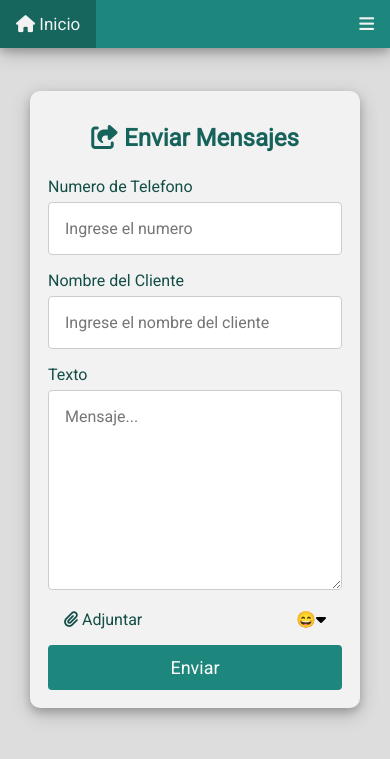
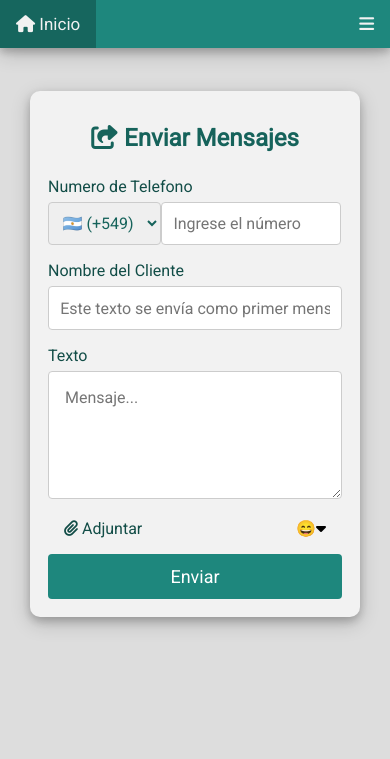
Before and after one commit to GuillermoPastoriniRivas/whatsapp-api, a Flask app: page /send in a window 390 px wide. Shown: the top 759 px of the page. Run offline with Flask 2, Linux system fonts and the light colour scheme; the visitor is signed in with stand-in values (Sample User, id 1); data comes from the database, SQL or seed files in the repository; data that the repository does not hold is empty; some libraries are stand-ins or nearby versions.

Commit message:
asdugiasiudg

```diff
--- a/application.py
+++ b/application.py
@@ -112,8 +112,21 @@ def send():
         agreg = Linea.query.get(asig.linea_id)
         lineas.append(agreg)
     if request.method == 'POST':
+
         instancia = random.choice(lineas)
-        phone = request.form.get("phone")
+        numero = str(request.form.get("phone"))
+        prefijo = str(request.form.get("selectorflags"))
+        cliente = request.form.get("cliente")
+        phone = prefijo + numero
+        if cliente:
+            body = cliente
+            instancias = str(instancia.api_url)
+            tokens = str(instancia.token)
+            url = f'{instancias}message?token={tokens}'
+            data = ({"phone": phone, "body": body})
+            res = requests.post(url, json=data, timeout=2000)
+            if res.status_code != 200:
+                raise Exception("ERROR: API request unsuccessful.")
         archivo = request.files["archivo"]
         if archivo.filename:
             instancias = str(instancia.api_url)
@@ -124,7 +137,7 @@ def send():
             ruta = os.path.join(uploads_dir, secure_filename(archivo.filename))
             body = DataURI.from_file(str(ruta))
             data = ({"phone": phone, "body": body, "filename": archivo.filename, "caption": mensaje })
-            nuevo = Enviado(user=current_user.username, linea=instancia.name, numero=phone, mensaje=mensaje, archivo=archivo.filename)
+            nuevo = Enviado(user=current_user.username, linea=instancia.name, numero=numero, prefijo=prefijo, mensaje=mensaje, archivo=archivo.filename)
             db.session.add(nuevo)
             db.session.commit()
         elif not archivo:
@@ -133,7 +146,7 @@ def send():
             tokens = str(instancia.token)
             url = f'{instancias}message?token={tokens}'
             data = ({"phone": phone, "body": body})
-            nuevo = Enviado(user=current_user.username, linea=instancia.name, numero=phone, mensaje=body)
+            nuevo = Enviado(user=current_user.username, linea=instancia.name, numero=numero, prefijo=prefijo, mensaje=body)
             db.session.add(nuevo)
             db.session.commit()
         res = requests.post(url, json=data, timeout=2000)
@@ -270,7 +283,8 @@ def envios(user_id):
         if myuser is None:
             return render_template("error.html", message="No user.")
         enviados = Enviado.query.filter_by(user=myuser.username).all()
-        return render_template("enviados.html", enviados=enviados, usuario=myuser)
+        cantidad = len(enviados)
+        return render_template("enviados.html", enviados=enviados, usuario=myuser, cantidad=cantidad)
 
 @app.route("/lineas/<int:user_id>", methods=["GET", "POST"])
 @login_required
--- a/models.py
+++ b/models.py
@@ -47,5 +47,6 @@ class Enviado(db.Model):
     user = db.Column(db.String(200), nullable=False)
     linea = db.Column(db.String(200), nullable=False)
     numero = db.Column(db.BigInteger, nullable=False)
+    prefijo = db.Column(db.Integer, nullable=False)
     mensaje = db.Column(db.String(200), nullable=True)
     archivo = db.Column(db.String(200),  nullable=True)
--- a/static/styles/aaai.css
+++ b/static/styles/aaai.css
@@ -43,7 +43,7 @@ body {
   float: right;
 }
 
-@media screen and (max-width: 600px) {
+@media screen and (max-width: 750px) {
   .topnav a:not(:first-child) {display: none;}
 
   .topnav a.icon {
@@ -52,7 +52,7 @@ body {
   }
 }
 
-@media screen and (max-width: 600px) {
+@media screen and (max-width: 750px) {
   .topnav.responsive {position: relative;}
   .topnav.responsive .icon {
     position: absolute;
@@ -296,7 +296,7 @@ input[type=password], input[type=text], select, textarea {
 }
 
  #myTable tr:hover,  #myTable2 tr:hover {
-  background-color: #afafaf;
+  background-color: #d8d8d8;
 }
 
 #myTable tr.header th, #myTable2 tr.header th {
@@ -369,7 +369,7 @@ input[type=password], input[type=text], select, textarea {
 }
 
 .admin-table tr:hover {
-  background-color: #afafaf;
+  background-color: #d8d8d8;
 }
 
 .admin-table tr.header th {
@@ -421,6 +421,7 @@ input[type=password], input[type=text], select, textarea {
   border: none;
   -webkit-box-shadow: 0 2px 3px 0 rgba(0, 0, 0, 0.2);
   box-shadow: 0 2px 3px 0 rgba(0, 0, 0, 0.2);
+  position: absolute;
 }
 
 #listaNumeros p {
@@ -430,3 +431,42 @@ input[type=password], input[type=text], select, textarea {
 #listaNumeros p:hover {
   background-color: #ddd;
 }
+
+
+#banderas {
+  display: inline-flex;
+  width: 100%;
+}
+#banderas div {
+  width: 250px;
+}
+
+@media screen and (max-width: 600px) {
+  #banderas div {
+    width: 180px;
+  }
+}
+
+
+#banderas select{
+  width: auto;
+  padding: 0.6rem;
+  color: rgb(22, 99, 91);
+}
+#selectorflags option{
+margin: 0 auto;
+}
+
+
+#formulario input[type=text]  {
+  padding: 0.7rem;
+}
+
+#formulario textarea {
+  height: 8rem;
+}
+
+#formulario h3 {
+  margin-bottom: 10px;
+  color: rgb(22, 99, 91);
+}
--- a/templates/enviados.html
+++ b/templates/enviados.html
@@ -8,12 +8,13 @@ Enviados
 <div class="container-table">
     <div id="tableenviados" >
         <h1 style="text-align: center;"><i
-            class="fas fa-envelope"></i> Enviados</h1>
+            class="fas fa-envelope"></i> Enviados ({{ cantidad }})</h1>
 
         <table class="admin-table" style="max-width: 700px;">
             <tr class="header">
                 <th>Usuario</th>
                 <th>Línea</th>
+                <th>Prefijo</th>
                 <th>Numero</th>
                 <th>Mensaje</th>
                 <th>Archivo</th>
@@ -24,6 +25,7 @@ Enviados
             <tr >
                 <td>{{usuario.username}}</td>
                 <td>{{mensaje.linea}}</td>
+                <td>+{{mensaje.prefijo}}</td>
                 <td>{{mensaje.numero}}</td>
                 <td>{{mensaje.mensaje}}</td>
                 <td>{{mensaje.archivo}}</td>
--- a/templates/layout.html
+++ b/templates/layout.html
@@ -4,9 +4,11 @@
 <head>
   <title>{% block title %}{% endblock %}</title>
   <meta name="viewport" content="width=device-width, initial-scale=1">
+  <meta charset="utf-8">
   <link rel="stylesheet" type="text/css" href="{{ url_for('static',filename='styles/aaai.css') }}">
   <link href="https://fonts.googleapis.com/css?family=Roboto&display=swap" rel="stylesheet">
   <script src="https://kit.fontawesome.com/a594781fb6.js" crossorigin="anonymous"></script>
+
 </head>
 
 <body>
@@ -244,6 +246,7 @@
     document.getElementById('hiddenuserasig').value = usuario;
     document.getElementById('hiddenlineaasig').value = linea;
   }
+
 </script>
 
 </html>
--- a/templates/send.html
+++ b/templates/send.html
@@ -8,24 +8,42 @@ Enviar Mensaje
 
 
 <div class="container">
+  {{ message }}
   <form id="formulario" action="{{ url_for('send') }}" method="post" enctype="multipart/form-data">
 
     <h2 style="text-align: center;"><i class="fas fa-share-square"></i> Enviar Mensajes</h2>
 
-    <label for="phone">Numero de Telefono</label>
-    <input type="text" id="phone" name="phone" placeholder="Ingrese el numero" autocomplete="nope"  class="numbers" onkeyup="myFunction16()" onclick="myFunction14()" required>
-    <div id="listaNumeros" class="toggleshow">
-      {% for numero in numeros %}
-        <p class="numbers" value="{{ numero }}" onclick="myFunction15('{{ numero }}')">{{ numero }}</p>
-      {% endfor %}
-    </div>
+    <label for="phone">Numero de Telefono </label>
+    <div id="banderas">
+      <select id="selectorflags" name="selectorflags" >
+          <option value="549">&#x1F1E6;&#x1F1F7; (+549)</option>
+          <option value="55">&#x1F1E7;&#x1F1F7; (+55)</option>
+          <option value="591">&#x1F1E7;&#x1F1F4; (+591)</option>
+          <option value="56">&#x1F1E8;&#x1F1F1; (+56)</option>
+          <option value="57">&#x1F1E8;&#x1F1F4; (+57)</option>
+          <option value="593">&#x1F1EA;&#x1F1E8; (+593)</option>
+          <option value="52">&#x1F1F2;&#x1F1FD; (+52)</option>
+          <option value="595">&#x1F1F5;&#x1F1FE; (+595)</option>
+          <option value="598">&#x1F1FA;&#x1F1FE; (+598)</option>
+          <option value="52">&#x1F1FB;&#x1F1EA; (+52)</option>
+      </select>
+      <div >
+        <input type="text" id="phone" name="phone" placeholder="Ingrese el número" autocomplete="nope"  class="numbers" onkeyup="myFunction16()" onclick="myFunction14()" required>
+        <div id="listaNumeros" class="toggleshow">
+          {% for numero in numeros %}
+            <p class="numbers" value="{{ numero }}" onclick="myFunction15('{{ numero }}')">{{ numero }}</p>
+          {% endfor %}
+        </div>
+      </div>
+       </div>
+
 
     <br>
     <label for="cliente">Nombre del Cliente</label>
-    <input type="text" id="cliente" name="cliente" placeholder="Ingrese el nombre del cliente" required>
+    <input type="text" id="cliente" name="cliente" placeholder="Este texto se envía como primer mensaje" required>
 
     <label for="mensaje">Texto</label>
-    <textarea id="mensaje" name="mensaje" placeholder="Mensaje..." style="height:200px"></textarea>
+    <textarea id="mensaje" name="mensaje" placeholder="Mensaje..." ></textarea>
     <div class="dropdown-emojis">
 
       <input type="file" id="myfile" name="archivo" class="inputfile" oninput="myFunction13()">
@@ -44,7 +62,7 @@ Enviar Mensaje
     </div>
 
   </form>
-  {{ message }}
+
 </div>
 
 {% endblock %}
```
